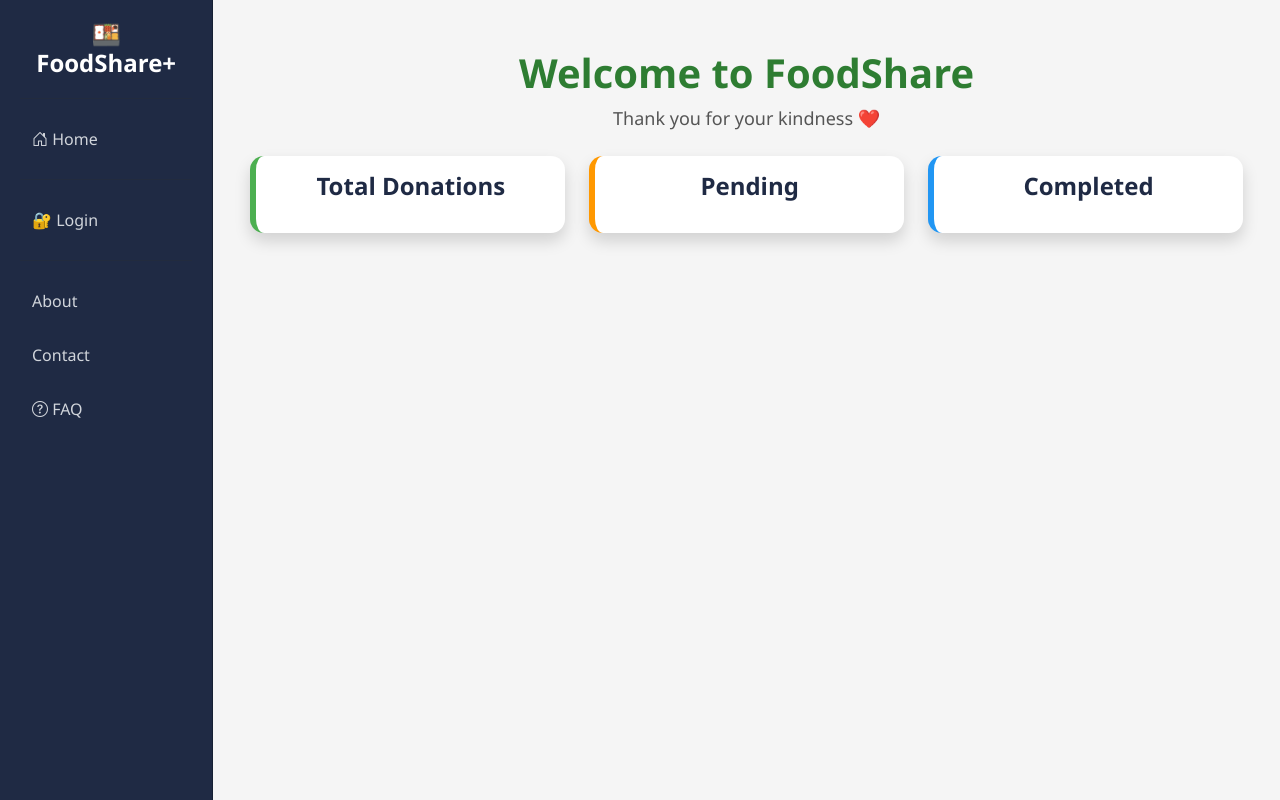
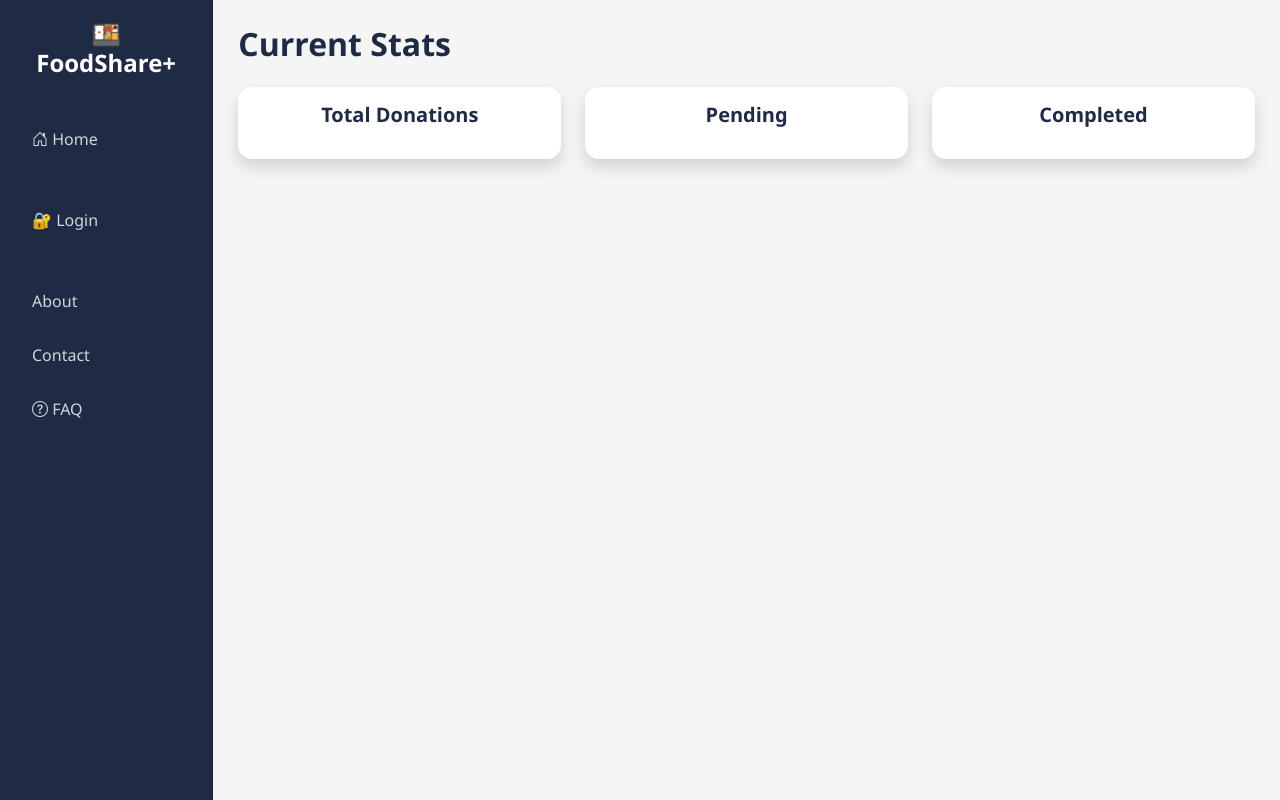
Before and after one commit to FALCON1141/FoodShare, a Flask app: template templates/dashboard.html in a window 1280 px wide. Run offline with Flask 3, Linux system fonts and the light colour scheme; the template is opened without the code that fills it, so the values that code supplies are empty.

Commit message:
Refactor dashboard layout for better readability

```diff
--- a/templates/dashboard.html
+++ b/templates/dashboard.html
@@ -1,39 +1,31 @@
 {% extends "base.html" %}
-
 {% block content %}
 
-<div class="container mt-4">
+<h2 class="mb-4">Current Stats</h2>
 
-    <div class="text-center mb-4">
-        <h1 style="color:#2e7d32;">Welcome to FoodShare</h1>
-        <p style="font-size:18px;">Thank you for your kindness ❤️</p>
-    </div>
-
-    <div class="row text-center">
+<div class="row">
 
 <div class="col-md-4">
-            <div class="card shadow p-3 mb-4" style="border-left:6px solid #4CAF50;">
-                <h4>Total Donations</h4>
+<div class="card p-3 shadow text-center">
+<h5>Total Donations</h5>
 <h2>{{ total }}</h2>
 </div>
 </div>
 
 <div class="col-md-4">
-            <div class="card shadow p-3 mb-4" style="border-left:6px solid #ff9800;">
-                <h4>Pending</h4>
+<div class="card p-3 shadow text-center">
+<h5>Pending</h5>
 <h2>{{ pending }}</h2>
 </div>
 </div>
 
 <div class="col-md-4">
-            <div class="card shadow p-3 mb-4" style="border-left:6px solid #2196f3;">
-                <h4>Completed</h4>
+<div class="card p-3 shadow text-center">
+<h5>Completed</h5>
 <h2>{{ completed }}</h2>
 </div>
 </div>
 
 </div>
 
-</div>
-
 {% endblock %}
```
Lines whose indentation alone changed are shown as unchanged.
